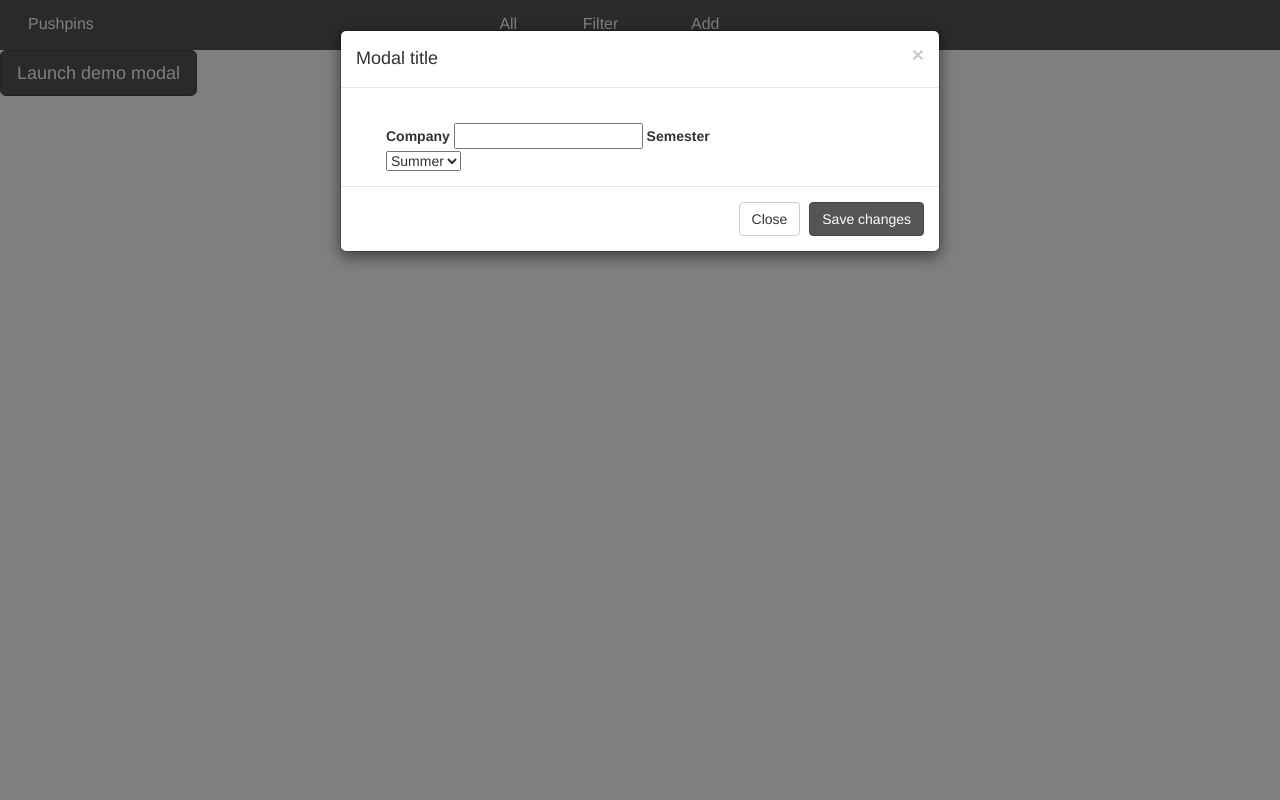
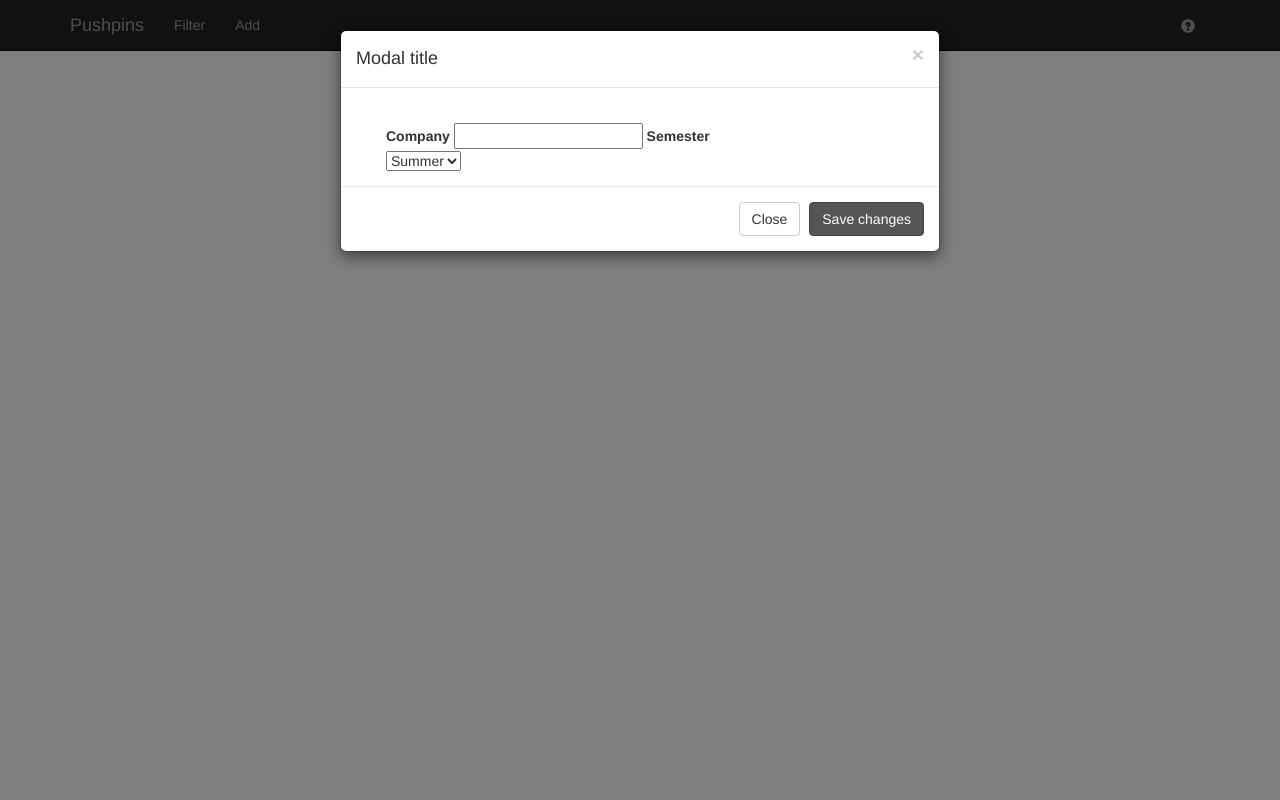
Before and after one commit to ClareCat/pushpin, a Flask app: template templates/add.html in a window 1280 px wide. Run offline with Flask 2, Linux system fonts and the light colour scheme; the template is opened without the code that fills it: values that come from a table or form of the project are taken from there, others are empty; parts of the project's set-up code (start-up, migrations or seed data) failed here and were passed over; some libraries are stand-ins or nearby versions.

Commit message:
I know I made a bunch of changes

```diff
--- a/forms.py
+++ b/forms.py
@@ -11,7 +11,7 @@
 	overall = SelectField("Overall Experience", choices=[('1', '1'), ('2', '2'), ('3', '3'), ('4', '4'), ('5', '5')])
 
 class queryForm(Form):
-	when = SelectField("Semester", choices=[('','None'), ('Summer', 'Summer'), ('Spring', 'Spring'), ('Fall', 'Fall')])
-	culture = SelectField("Company Culture at least", choices=[('',''), ('1', '1'), ('2', '2'), ('3', '3'), ('4', '4'), ('5', '5')])
-	work = SelectField("Work at least", choices=[('',''), ('1', '1'), ('2', '2'), ('3', '3'), ('4', '4'), ('5', '5')])
-	overall = SelectField("Overall Experience at least", choices=[('',''), ('1', '1'), ('2', '2'), ('3', '3'), ('4', '4'), ('5', '5')])
+	when = SelectField("Semester", choices=[('None','None'), ('Summer', 'Summer'), ('Spring', 'Spring'), ('Fall', 'Fall')])
+	culture = SelectField("Company Culture at least", choices=[('0',''), ('1', '1'), ('2', '2'), ('3', '3'), ('4', '4'), ('5', '5')])
+	work = SelectField("Work at least", choices=[('0',''), ('1', '1'), ('2', '2'), ('3', '3'), ('4', '4'), ('5', '5')])
+	overall = SelectField("Overall Experience at least", choices=[('0',''), ('1', '1'), ('2', '2'), ('3', '3'), ('4', '4'), ('5', '5')])
--- a/routes.py
+++ b/routes.py
@@ -6,10 +6,13 @@
 from run import app, db
 
 @app.route('/')
-def index(query=None):
+def index():
+	markers = get_markers(None)
+	if request.args.get('semester', '') != "":
+		query = [request.args.get('semester', ''), int(request.args.get('culture', '')), int(request.args.get('work', '')), int(request.args.get('overall', ''))]
+		markers = get_markers(query)
 	addform = addForm()
 	queryform = queryForm()
-	markers = get_markers(query)
 	return render_template('index.html', markers=markers, addform=addform, queryform=queryform)
 
 @app.route('/add', methods=['GET', 'POST'])
@@ -23,19 +26,25 @@
 
 @app.route('/query', methods=['GET', 'POST'])
 def query():
-	query = None
-	if request.method == 'POST':
-		form = queryForm()
-		s = Marker.query.filter(company=="test")
-		print s
-		sys.stdout.flush()
-	return redirect(url_for('index', query=s))
+	query = queryForm()
+	return redirect(url_for('index', semester=query.when.data, culture=query.culture.data, work=query.work.data, overall=query.overall.data))
 
 def get_markers(query):
-	markers = query
 	if not query:
 		markers = Marker.query.all()
+	else:
+		if query[0] == 'None':
+			query[0] = '%'
+		markers = Marker.query.filter(Marker.semester.like(query[0]), Marker.culture >= query[1], Marker.work >= query[2], Marker.overall >= query[3]).all()
 	return markers
+
+
+@app.route('/testdb')
+def testdb():
+  if db.session.query("1").from_statement("SELECT 1").all():
+    return 'It works.'
+  else:
+    return 'Something is broken.'
 
 
 if __name__ == '__main__':
--- a/run.py
+++ b/run.py
@@ -4,6 +4,7 @@
 app = Flask(__name__)
 app.secret_key = 'a'
 app.debug = True
-heroku = Heroku(app)
+app.config['SQLALCHEMY_DATABASE_URI'] = 'mysql://root@localhost/pushpin'
+#heroku = Heroku(app)
 db = SQLAlchemy(app)
 db.init_app(app)
--- a/static/pushpin.css
+++ b/static/pushpin.css
@@ -17,10 +17,6 @@
     	text-decoration: none;
     }
 
-    #navcontainer ul li {
-    	display: inline;
-    	text-align: right;
-    }
 
     #map-canvas {
     	height: 100%;
@@ -33,7 +29,7 @@
     	padding: 13px;
     	width: 100%;
     	color: #FFF;
-        font-size: 12pt;
+        font-size: 12px;
     }
 
     .btn-primary {
--- a/templates/base.html
+++ b/templates/base.html
@@ -2,10 +2,9 @@
 <html>
 <head>
   <meta name="viewport" content="initial-scale=1.0, user-scalable=no" />
-  <link rel="stylesheet" href="//netdna.bootstrapcdn.com/bootstrap/3.0.2/css/bootstrap.min.css">
-  <script src="http://code.jquery.com/jquery-1.10.1.min.js"></script>
-  <script src="http://code.jquery.com/jquery-migrate-1.2.1.min.js"></script>
-  <script src="//netdna.bootstrapcdn.com/bootstrap/3.0.2/js/bootstrap.min.js"></script>
+  <link rel="stylesheet" href="static/css/bootstrap.css">
+  <script src="static/js/jquery-1.10.2.js"></script>
+  <script src="static/js/bootstrap.min.js"></script>
   <link href="/static/pushpin.css" rel="stylesheet" media="screen">
   <script type="text/javascript"
   src="https://maps.googleapis.com/maps/api/js?key=AIzaSyD9I9QpImOuJsRIB6VONon6C4h4E9jyUqs&sensor=false">
@@ -43,16 +42,20 @@
 </script>
 </head>
 <body>
- <div class="nav-style container" id="navcontainer">
-  <span class="col-md-3">Pushpins</span>
-  <span class="col-md-1"></span>
-  <ul>
-    <li class="col-md-1"><a href="/">All</a></li>
-    <li class="col-md-1"><a href="#" class="span2" data-toggle="modal" data-target='#myModal2'>Filter</a></li>
-    <li class="col-md-1"><a href="#" data-toggle="modal" data-target='#myModal'>Add</a></li>
+  <nav class="navbar navbar-fixed-top navbar-inverse" role="navigation">
+    <div class="container">
+      <div class="navbar-header">
+        <a class="navbar-brand" href="/">Pushpins</a>
+      </div>
+  <ul class="nav navbar-nav">
+    <li><a href="#" class="span2" data-toggle="modal" data-target='#myModal2'>Filter</a></li>
+    <li><a href="#" data-toggle="modal" data-target='#myModal'>Add</a></li>
   </ul>
-  <span class="col-md-4"></span>
-</div>
+  <ul class="nav navbar-nav pull-right">
+    <li><a class="glyphicon glyphicon-question-sign" href="#"></a></li>
+  </ul>
+    </div>
+  </nav>
 {% block content %}
 
 {% endblock %}
```
